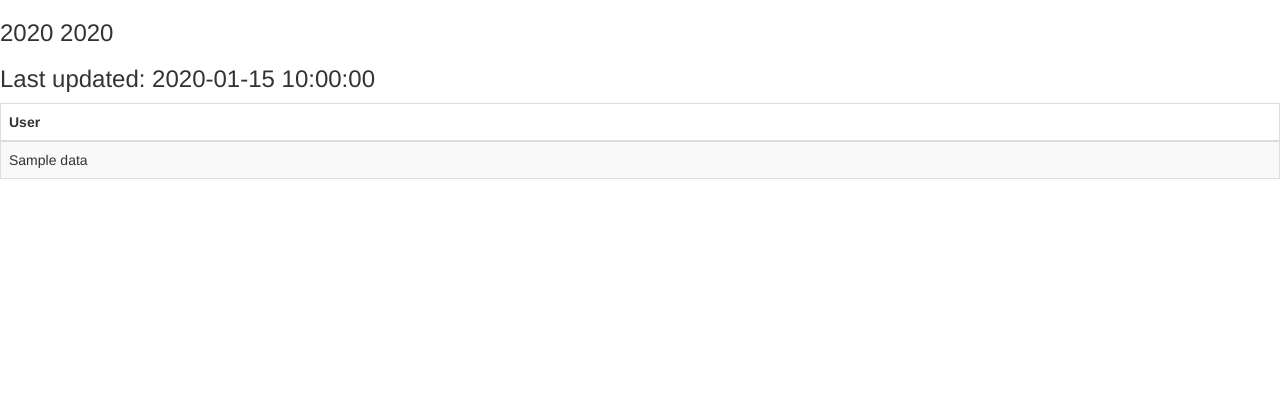
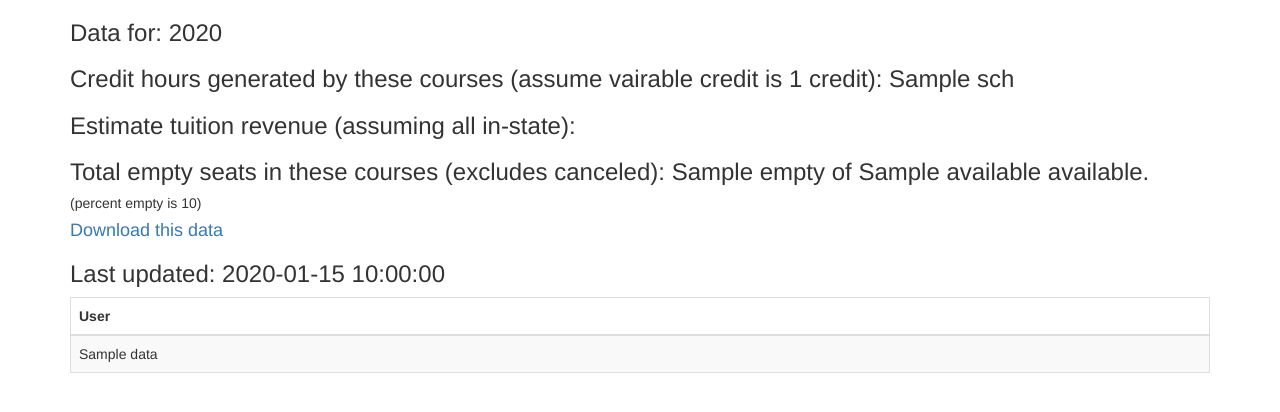
Before and after one commit to mwcraig/headcounts-web, a Flask app: template templates/course_info.html in a window 1280 px wide. Shown: the top 412 px of the page. Run offline with Flask 2, Linux system fonts and the light colour scheme; the template is opened without the code that fills it: most values are stand-ins (such as "Sample title", 1, 10 or a date in 2020); parts of the project's set-up code (start-up, migrations or seed data) failed here and were passed over; some libraries are stand-ins or nearby versions.

Commit message:
Almost complete rewrite of rules

```diff
--- a/app.py
+++ b/app.py
@@ -1,6 +1,8 @@
 import datetime
+import os
 
-from flask import Flask, render_template
+import numpy as np
+from flask import Flask, render_template, request, send_from_directory
 from astropy.table import Table
 
 from flask.ext.bootstrap import Bootstrap
@@ -12,35 +14,132 @@ table = Table.read('all_enrollments.csv', format='ascii.csv')
 
 avg_time = int(table['timestamp'].mean())
 timestamp = datetime.datetime.fromtimestamp(avg_time)
+# We are done with the timestamp column, so nuke it
+table.remove_column('timestamp')
 year_term = str(table['year_term'][0])
 year_term_2 = '0'
 
-# Parse year/term codes into human.
-if year_term[-1] == '1':
-    year_term = year_term[:-1]
-    year_term = int(year_term)
-    year_term = year_term - 1
-    year_term_2 = 'Summer'
-elif year_term[-1] == '3':
-    year_term = year_term[:-1]
-    year_term = int(year_term)
-    year_term = year_term - 1
-    year_term_2 = 'Fall'
-elif year_term[-1] == '5':
-    year_term = year_term[:-1]
-    year_term_2 = 'Spring'
-else:
-    year_term = 'Unknown'
-    year_term_2 = 'Unknown'
+CACHE_DIR = 'viewed-csvs'
+
+try:
+    os.mkdir(CACHE_DIR)
+except OSError:
+    pass
 
 
-# We are done with the timestamp column, so nuke it
-table.remove_column('timestamp')
+def parse_year_term(year_term_str):
+    """
+    Given a year/term code as a string return a human-readable
+    year and term.
+    """
+    if year_term_str[-1] == '1':
+        year_term = year_term_str[:-1]
+        year_term = int(year_term)
+        year_term = year_term - 1
+        year_term_2 = 'Summer'
+    elif year_term_str[-1] == '3':
+        year_term = year_term_str[:-1]
+        year_term = int(year_term)
+        year_term = year_term - 1
+        year_term_2 = 'Fall'
+    elif year_term_str[-1] == '5':
+        year_term = year_term_str[:-1]
+        year_term_2 = 'Spring'
+    else:
+        year_term = 'Unknown'
+        year_term_2 = 'Unknown'
+    return ' '.join((year_term_2, str(year_term)))
+
+
+def calc_sch(table, vari_credits=1):
+    """
+    Calculate total student credit hours generated by courses in this table.
+    """
+    vari_rows = table['Crds'] == 'Vari.'
+    crds = table['Crds'].copy()
+    crds.mask[vari_rows] = True
+    crds.fill_value = 0
+    crds = np.round(crds.filled().astype(np.float)).astype(np.int)
+    sch = (table['Enrolled'] * crds).sum()
+    return sch
+
+
+def calc_seats(table):
+    """
+    Calculate the number of seats that are available, filled, empty, for
+    classes that are not canceled.
+    """
+    not_canceled = table['Status'] != 'Cancelled'
+    empty = table['Size:'] - table['Enrolled']
+    empty = empty[not_canceled].sum()
+    available = table['Size:'][not_canceled].sum()
+    filled = table['Enrolled'][not_canceled].sum()
+    return {'empty': empty, 'filled': filled, 'available': available}
+
+
+def gen_cache_file(path, table):
+    """
+    Generate a name for a cache of a view of the data based on
+    the URL path to the view
+    """
+    # path always starts with a leading /, remove it
+    rel_path = path[1:]
+    parts = rel_path.split('/')
+    parts.extend([str(avg_time)])
+    name = '-'.join(parts) + '.csv'
+    file_path = os.path.join(CACHE_DIR, name)
+    if not os.path.isfile(file_path):
+        table.write(file_path)
+    return name
+
+
+def match_subject(subject, tbl):
+    if subject == 'lasc':
+        render_me = tbl[~tbl['LASC/WI'].mask]
+        really_lasc = np.array([len(lasc.strip('WI')) > 0 for lasc in render_me['LASC/WI']])
+        render_me = render_me[really_lasc]
+    elif subject == 'wi':
+        render_me = tbl[~tbl['LASC/WI'].mask]
+        really_wi = np.array(['WI' in lasc for lasc in render_me['LASC/WI']])
+        render_me = render_me[really_wi]
+    elif subject == '18online':
+        keep = tbl['18online'] == 'True'
+        render_me = tbl[keep]
+    else:
+        # Regular academic subject...
+        keep = tbl['Subj'] == subject.upper()
+        render_me = tbl[keep]
+    return render_me
+
+
+def common_response(render_me, path):
+    """
+    Most of what we are returning is the same for all views,
+    we just have a bunch of routes for getting there.
+
+    Parameters
+    ----------
+
+    render_me : astropy Table
+        The table to be rendered in the view.
+
+    path : str
+        The URL path that got the user here.
+    """
+    terms = sorted(set(render_me['year_term']))
+    year_terms = ', '.join([parse_year_term(str(t)) for t in terms])
+    file_name = gen_cache_file(path, render_me)
+    return render_template('course_info.html', table=render_me,
+                           timestamp=timestamp,
+                           year_term=year_terms,
+                           sch=calc_sch(render_me),
+                           filename=file_name,
+                           seats=calc_seats(render_me))
 
 
 @app.route('/')
 def index():
-    return render_template('instructions.html')
+    return render_template('instructions.html', )
 
 
 @app.route('/all')
@@ -49,12 +148,60 @@ def user():
                            timestamp=timestamp)
 
 
+# @app.route('/<subject>')
+# def subtable(subject):
+#     keep = table['Subj'] == subject.upper()
+#     render_me = table[keep]
+#     terms = sorted(set(render_me['year_term']))
+#     most_recent = terms[-1]
+#     keep = render_me['year_term'] == most_recent
+#     render_me = render_me[keep]
+#     return common_response(render_me, request.path)
+
 @app.route('/<subject>')
-def subtable(subject):
-    keep = table['Subj'] == subject.upper()
-    render_me = table[keep]
-    return render_template('course_info.html', table=render_me,
-                           timestamp=timestamp, year_term=year_term, year_term_2=year_term_2)
+@app.route('/<subject>/<spec>')
+def subtable_spec(subject, spec=None):
+    render_me = match_subject(subject, table)
+
+    if spec is None:
+        terms = sorted(set(render_me['year_term']))
+        most_recent = terms[-1]
+        keep = render_me['year_term'] == most_recent
+        render_me = render_me[keep]
+    else:
+        if spec != 'all':
+            if len(spec) == 5 and spec[-1] in ['1', '3', '5']:
+                # spec probably a year/term, filter by it
+                keep = render_me['year_term'] == int(spec)
+            else:
+                # Assume it was a course number
+                keep = render_me['#'] == str(spec)
+
+            render_me = render_me[keep]
+
+    return common_response(render_me, request.path)
+
+
+# @app.route('/lasc')
+# def lasc_courses():
+#     render_me = table[~table['LASC/WI'].mask]
+#     really_lasc = np.array([len(lasc.strip('WI')) > 0 for lasc in render_me['LASC/WI']])
+#     render_me = render_me[really_lasc]
+#     return common_response(render_me, request.path)
+
+
+@app.route('/download/<filename>')
+def download(filename):
+    # https://stackoverflow.com/questions/34009980/return-a-download-and-rendered-page-in-one-flask-response
+    return send_from_directory(CACHE_DIR, filename)
+
+# More routes:
+#
+# /LASC -- All LASC courses, most recent term
+# /<subject> or LASC/year_term -- subject or LASC, specified term
+# /<subject> or LASC/number (not a year_term) -- just that course or LASC area
+# ../all -- whatever precedes these, for all terms
+
 
 if __name__ == '__main__':
     app.run(debug=True)
--- a/templates/course_info.html
+++ b/templates/course_info.html
@@ -1,7 +1,15 @@
 {% extends "bootstrap/base.html" %}
 
 {% block content %}
-<h3> {{year_term_2}} {{ year_term }} </h3>
+<div class='container'>
+<h3> Data for: {{ year_term }} </h3>
+<h3>Credit hours generated by these courses (assume vairable credit is 1 credit): {{ sch }}</h3>
+<h3>Estimate tuition revenue (assuming all in-state): </h3>
+<h3>Total empty seats in these courses (excludes canceled): {{ seats['empty'] }} of {{ seats['available'] }} available.</h3>
+<h5>(percent empty is {{ 100 * seats['empty'] / seats['available'] }})</h5>
+
+<h4><a href="{{ url_for('download', filename=filename) }}">Download this data</a></h4>
+
 <h3>Last updated: {{ timestamp }}</h3>
 <table class="table table-striped table-bordered table-responsive table-hover">
 
@@ -23,4 +31,5 @@
 </tbody>
 
 </table>
+</div>
 {% endblock %}
```
